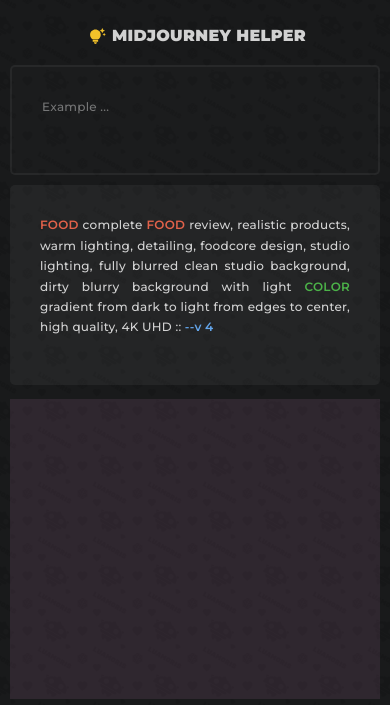
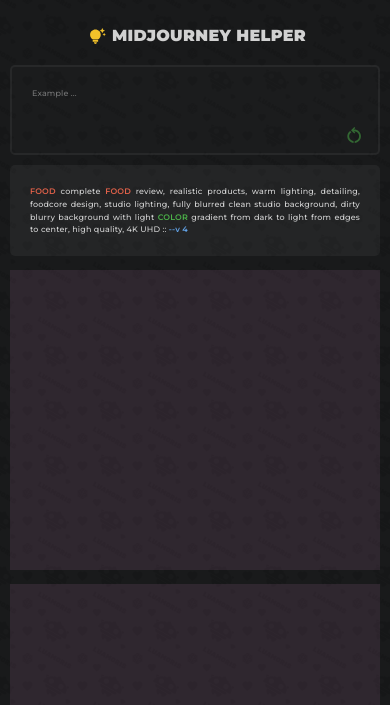
Before and after one commit to luamoris/prompt.luamoris.com, a plain HTML site: page index.html in a window 390 px wide. Shown: the part 139-844 px from the top of the page. Drawn offline with Linux system fonts and the light colour scheme.

Commit message:
fix bug for prompt

```diff
--- a/index.html
+++ b/index.html
@@ -100,6 +100,9 @@
                                           <div class="prompt-input__content">
                                              <textarea id="inputTemplate" class="input-template _autosize"
                                                 placeholder="Example ..."></textarea>
+                                             <div id="btnRestart" class="icon">
+                                                <img class="icon__img" src="./img/restart.svg" alt="Icon setting.">
+                                             </div>
                                           </div>
                                        </div>
                                        <div class="prompt-output">
--- a/page.js
+++ b/page.js
@@ -33,11 +33,9 @@
 function autoResize(textarea) {
    textarea.style.height = "auto";
    const size = getSize(textarea);
-   console.log(size);
    const outContent = size.paddingTop + size.paddingBottom + (size.border * 2);
    const newHeight = size.boxSizing !== "border-box" ? (size.height + outContent) : size.height;
    textarea.style.height = `${newHeight}px`;
-   console.log(newHeight);
 }
 
 const inputText = new lmTextarea("inputTemplate");
--- a/style/data.css
+++ b/style/data.css
@@ -31,14 +31,36 @@
    /* main */
    --section-margin: 20px 0;
    --caption-title: 20px;
+
    --prompt-margin: 0 0 20px 0;
    --prompt-text-margin: 0 20px 0 0;
    --prompt-input-margin: 0 0 20px 0;
-   --prompt-settings-w: 200px;
+
    --line-margin: 6px 0;
    --line-h: 3px;
+
    --result-content-margin: 20px 0 0 0;
    --item-margin: 0 0 20px 0;
+
+   --prompt-settings-margin: 20px;
+   --prompt-settings-w: 200px;
+
+   /* prompt box */
+   --prompt-padding: 30px;
+   --prompt-padding-btn: 10px;
+   --prompt-padding-bottom: calc(var(--prompt-padding) + (var(--prompt-padding-btn) * 2));
+   --prompt-border-radius: 5px;
+
+   --input-mh: calc(110px + (var(--prompt-padding-btn) * 2));
+   --input-border-w: 2px;
+
+   --output-mh: 200px;
+
+   /* prompt text */
+   --prompt-font-size: 12px;
+   --prompt-line-height: 170%;
+   --prompt-text-align: justify;
+   --prompt-letter-spacing: 0.02em;
 
    /* footer */
    --footer-margin: 20px 0 10px 0;
@@ -72,6 +94,17 @@
    --prompt-output-bg: rgba(255, 255, 255, 0.05);
    --line-bg: rgba(255, 255, 255, 0.05);
 
+   --keyword-red-color: rgba(226, 98, 74, 1);
+   --keyword-green-color: rgba(76, 179, 73, 1);
+   --parameter-color: rgba(99, 165, 234, 1);
+
+   /* prompt box */
+   --input-border-bg: rgba(255, 255, 255, 0.05);
+   --input-border-color-ph: rgba(255, 255, 255, 0.4);
+
+   /* prompt text */
+   --prompt-text-color: rgba(255, 255, 255, 0.8);
+
    /* footer */
 }
 
@@ -91,6 +124,8 @@
       --prompt-text-margin: 0 10px 0 0;
       --prompt-input-margin: 0 0 10px 0;
       --item-margin: 0 0 10px 0;
+
+      --prompt-settings-margin: 10px;
    }
 }
 
@@ -113,6 +148,17 @@
       --prompt-text-margin: 0 0 14px 0;
       --prompt-settings-w: 100%;
       --caption-title: 18px;
+
+      --prompt-settings-margin: 0;
+
+      /* prompt box */
+      --prompt-padding: 26px;
+      --output-mh: 80px;
+      --input-mh: auto;
+
+      /* prompt text */
+      --prompt-font-size: 10px;
+      --prompt-line-height: 160%;
 
       /* footer */
       --copyright-size: 8px;
@@ -140,6 +186,12 @@
       --section-margin: 10px 0;
       --caption-title: 16px;
 
+      /* prompt box */
+      --prompt-padding: 20px;
+
+      /* prompt text */
+      --prompt-font-size: 10px;
+
       /* footer */
       --footer-margin: 20px 0 0 0;
       --copyright-size: 8px;
@@ -150,6 +202,11 @@
    :root {
       /* wrapper */
       --pattern-size: 55px;
+
+      /* prompt box */
+
+      /* prompt text */
+      --prompt-font-size: 8px;
    }
 }
 
--- a/style/style.css
+++ b/style/style.css
@@ -278,7 +278,7 @@
 
 .prompt__text {
    flex: 1 0;
-   width: calc(100% - 220px);
+   width: calc(100% - (var(--prompt-settings-w) + var(--prompt-settings-margin)));
    display: flex;
    flex-direction: column;
    margin: var(--prompt-text-margin);
@@ -295,30 +295,52 @@
 
 /* box */
 .prompt-input__content {
-   /* display: flex;
-   height: 100%; */
+   position: relative;
    display: flex;
    width: 100%;
 }
 
-/* textarea */
-.input-template {
-   padding: 30px;
-   min-height: 110px;
-   width: 100%;
+#btnRestart {
+   position: absolute;
+   display: flex;
+   align-items: center;
+   justify-content: center;
+   bottom: var(--prompt-padding-btn);
+   right: var(--prompt-padding-btn);
+   width: var(--prompt-padding);
+   height: var(--prompt-padding);
+   pointer-events: all;
+   cursor: pointer;
+   opacity: 0.5;
+}
 
+#btnRestart .icon__img {
+   width: 80%;
+   height: 80%;
+}
+
+/* text */
+.input-template,
+.prompt-template {
    font-family: 'Montserrat';
    font-style: normal;
    font-weight: 500;
-   font-size: 12px;
-   line-height: 170%;
-   text-align: justify;
-   letter-spacing: 0.02em;
+   font-size: var(--prompt-font-size);
+   line-height: var(--prompt-line-height);
+   text-align: var(--prompt-text-align);
+   letter-spacing: var(--prompt-letter-spacing);
+   color: var(--prompt-text-color);
+}
 
-   border-radius: 5px;
-   border: 2px solid rgba(255, 255, 255, 0.05);
 
-   color: rgba(255, 255, 255, 0.8);
+/* textarea */
+.input-template {
+   padding: var(--prompt-padding) var(--prompt-padding) var(--prompt-padding-bottom) var(--prompt-padding);
+   min-height: var(--input-mh);
+   width: 100%;
+
+   border-radius: var(--prompt-border-radius);
+   border: var(--input-border-w) solid var(--input-border-bg);
    background-color: var(--prompt-input-bg);
 }
 
@@ -330,14 +352,18 @@
 
 /* textarea placeholder*/
 .input-template::placeholder {
-   color: rgba(255, 255, 255, 0.4);
+   color: var(--input-border-color-ph);
+}
+
+.input-template:focus+#btnRestart {
+   opacity: 0.8;
 }
 
 
 /* PROMPT OUTPUT */
 
 .prompt-output {
-   flex: 1 0 200px;
+   flex: 1 0 var(--output-mh);
    width: 100%;
    height: 100%;
 }
@@ -346,25 +372,14 @@
    width: 100%;
    height: 100%;
 
-   border-radius: 5px;
-
+   border-radius: var(--prompt-border-radius);
    background-color: var(--prompt-output-bg);
 }
 
 .prompt-template {
-   padding: 30px;
+   padding: var(--prompt-padding);
    width: 100%;
    height: 100%;
-
-   font-family: 'Montserrat';
-   font-style: normal;
-   font-weight: 500;
-   font-size: 12px;
-   line-height: 170%;
-   text-align: justify;
-   letter-spacing: 0.02em;
-
-   color: rgba(255, 255, 255, 0.8);
 }
 
 .prompt-template a {
@@ -377,23 +392,23 @@
 }
 
 .keyword_red {
-   color: rgba(226, 98, 74, 1);
+   color: var(--keyword-red-color);
 }
 
 .keyword_green {
-   color: rgba(76, 179, 73, 1);
+   color: var(--keyword-green-color);
 }
 
 .parameter {
    font-weight: 600;
    text-transform: lowercase;
-   color: rgba(99, 165, 234, 1);
+   color: var(--parameter-color);
 }
 
 /* PROMPT SETTINGS */
 
 .prompt__settings {
-   flex: 0 0 200px;
+   flex: 0 0 var(--prompt-settings-w);
    width: var(--prompt-settings-w);
    /* clear */
    background-color: rgba(240, 157, 224, 0.1);
```
Also changed, not shown: img/restart.svg (added).
